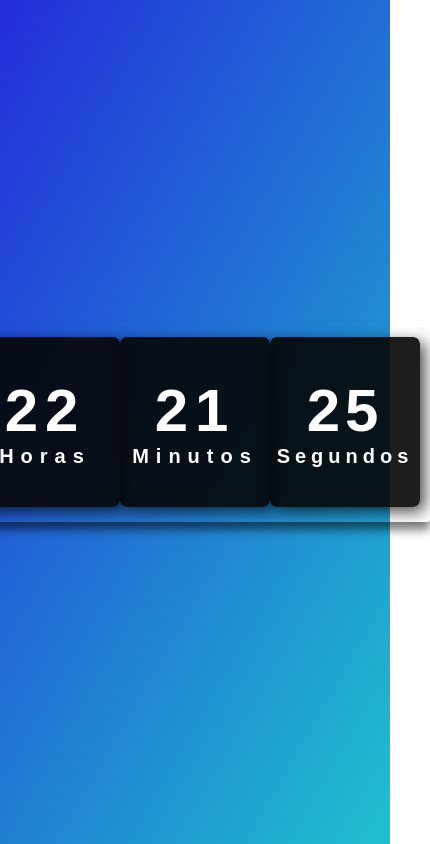
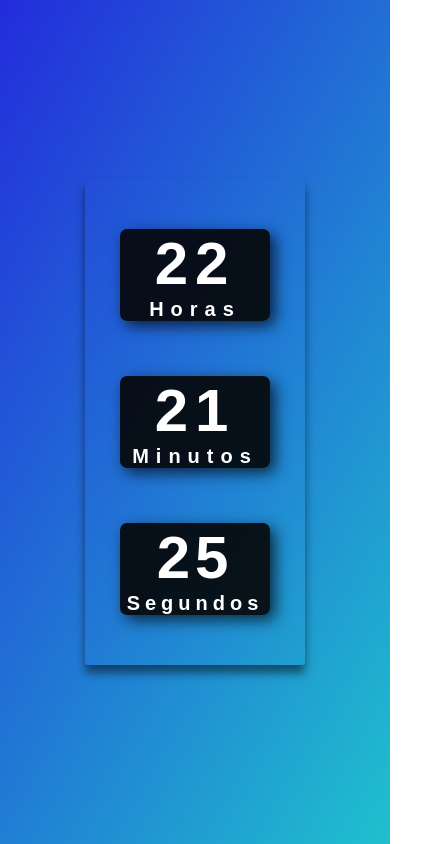
Before and after one commit to Vinivy/Your_Clock, a plain HTML site: page index.html in a window 390 px wide. Shown: the whole page, 430 px wide, since content can reach past the window. Drawn offline with Linux system fonts and the light colour scheme; a web font is replaced by a local one.

Commit message:
Your Clock

```diff
--- a/style.css
+++ b/style.css
@@ -70,3 +70,22 @@
 .relogio span.tempo {
   font-size: 20px;
 }
+
+@media (max-width: 470px){
+  .relogio {
+    display: flex;
+    flex-direction: column;
+
+    height: fit-content;
+    width: 220px;
+    gap: 5px;
+  }
+
+  .relogio div {
+    height: fit-content;
+  }
+
+  .one ,.three {
+     margin: 50px 0px 50px 0;
+  }
+}
```
